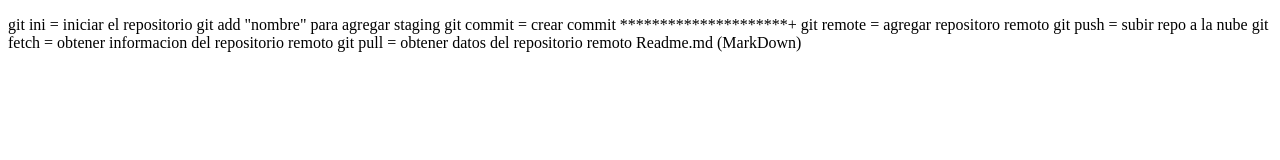
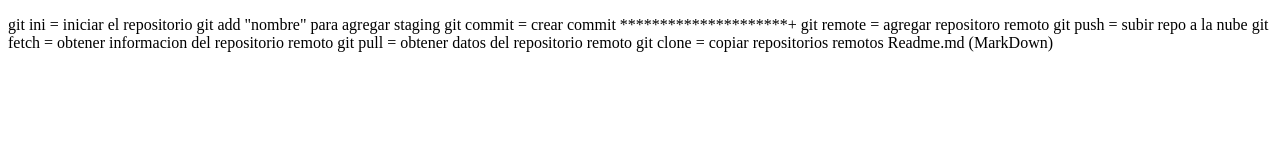
Before and after one commit to alejandrocruzromero/clase10, a plain HTML site: page index.html in a window 1280 px wide. Drawn offline with Linux system fonts and the light colour scheme.

Commit message:
Titulo H1

```diff
--- a/index.html
+++ b/index.html
@@ -4,7 +4,7 @@
     <meta charset="UTF-8">
     <meta http-equiv="X-UA-Compatible" content="IE=edge">
     <meta name="viewport" content="width=device-width, initial-scale=1.0">
-    <title>Classe 10</title>
+    <title>Classe 10 ESTE ES COOOL!!</title>
 </head>
 <body>
     <p>
@@ -16,6 +16,7 @@
     git push = subir repo a la nube
     git fetch = obtener informacion del repositorio remoto
     git pull = obtener datos del repositorio remoto
+    git clone = copiar repositorios remotos
 
 
     Readme.md  (MarkDown)
```
